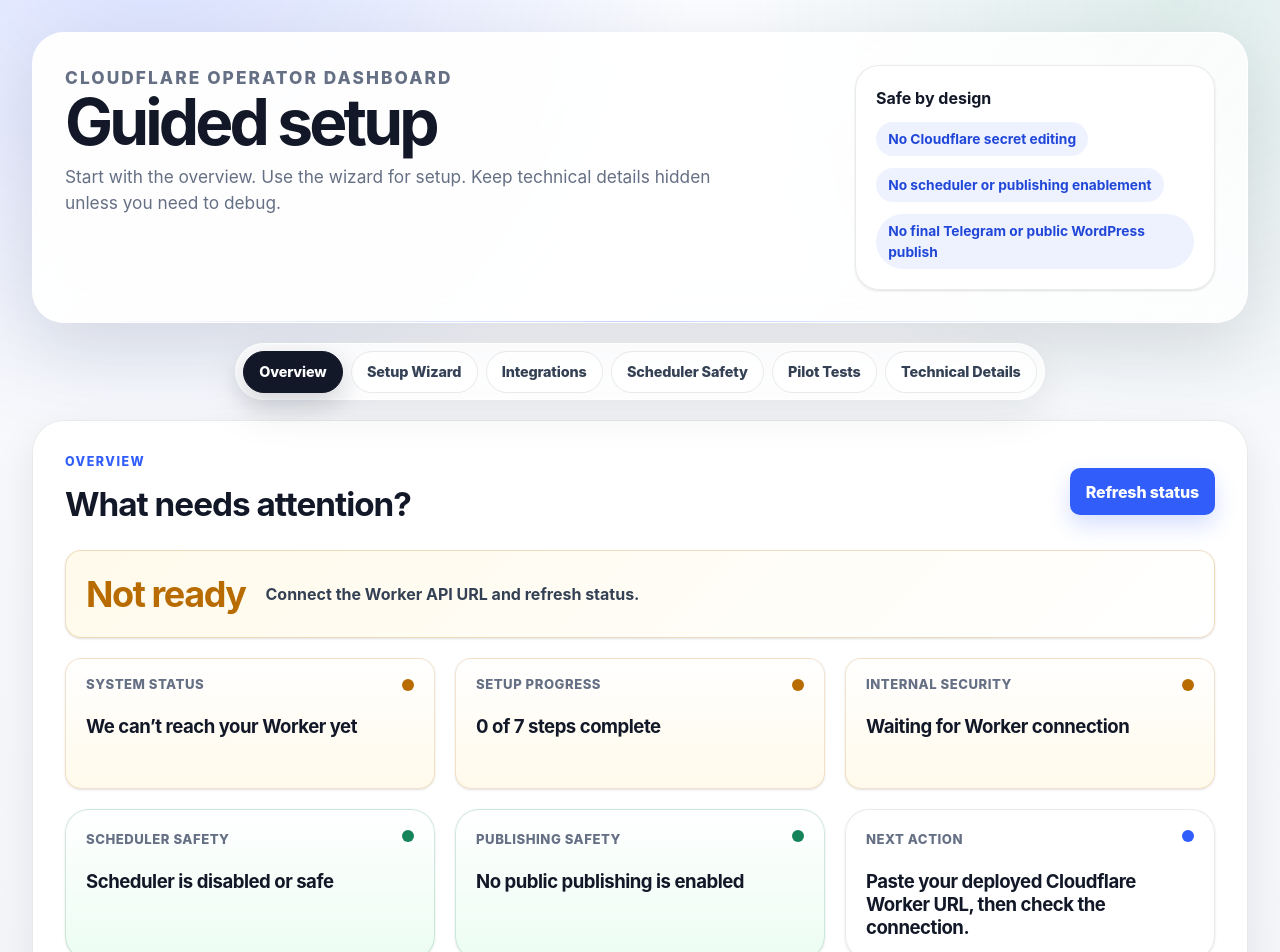
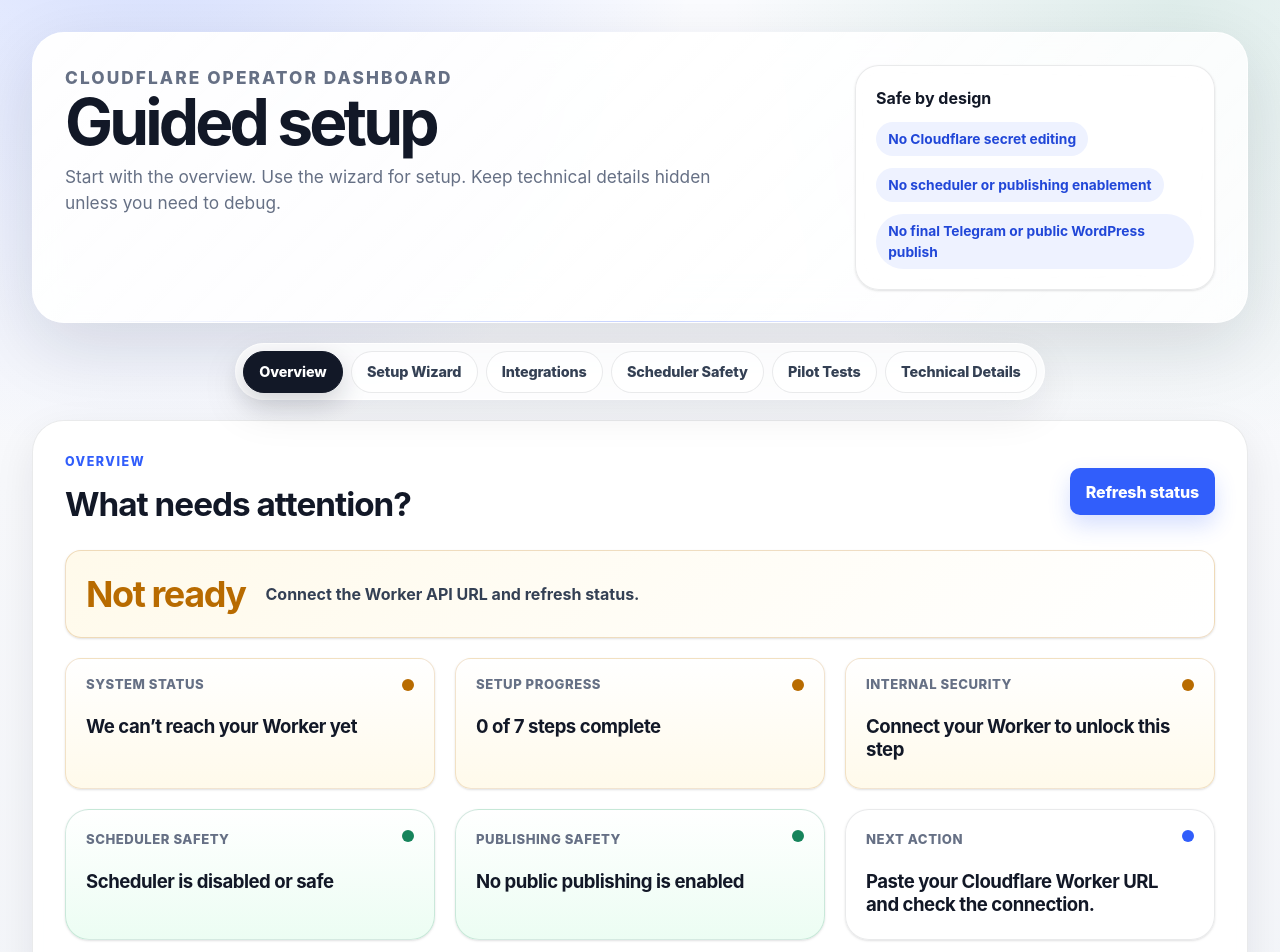
Before and after one commit to pourebadi/ai-curation-publisher-agent, a React (Vite) app in the folder apps/dashboard/: page / in a window 1280 px wide. Shown: the top 952 px of the page. Built offline with nearby package versions, Linux system fonts and the light colour scheme.

Commit message:
fix: lock setup wizard steps until worker connection

```diff
--- a/apps/dashboard/src/App.tsx
+++ b/apps/dashboard/src/App.tsx
@@ -82,11 +82,12 @@
   const legacyChecklist = useMemo(() => buildChecklist(bundle), [bundle]);
   const setupCenter = useMemo(() => deriveSetupCenter(bundle, settings.hasInternalCredential), [bundle, settings.hasInternalCredential]);
   const wizardSteps = useMemo(() => buildWizardSteps(setupCenter, settings, bundle), [setupCenter, settings, bundle]);
-  const currentStep = wizardSteps[wizardStepIndex] ?? wizardSteps[0];
   const completedSteps = wizardSteps.filter((step) => step.status === "Ready").length;
   const progressPercent = Math.round((completedSteps / wizardSteps.length) * 100);
   const internalReady = settings.hasInternalCredential;
   const workerReady = wizardSteps[0]?.status === "Ready";
+  const activeWizardStepIndex = !workerReady && wizardStepIndex > 0 ? 0 : wizardStepIndex;
+  const currentStep = wizardSteps[activeWizardStepIndex] ?? wizardSteps[0];
 
   const recordOperation = useCallback((name: OperationName, ok: boolean, result: JsonValue): void => {
     const safeResult = redactSensitiveJson(result);
@@ -120,6 +121,13 @@
       void refreshStatus();
     }
   }, [refreshStatus, settings.apiBaseUrl]);
+
+  useEffect(() => {
+    if (!workerReady && wizardStepIndex > 0) {
+      setWizardStepIndex(0);
+      setNotice("Complete Worker connection before continuing.");
+    }
+  }, [workerReady, wizardStepIndex]);
 
   function saveSetup(): void {
     saveApiBaseUrl(apiBaseUrlInput);
@@ -232,10 +240,10 @@
           <div className="overviewCards">
             <OverviewCard title="System status" value={bundle.health?.ok === true ? "Worker is online" : "We can’t reach your Worker yet"} tone={bundle.health?.ok === true ? "safe" : "warning"} />
             <OverviewCard title="Setup progress" value={`${completedSteps} of ${wizardSteps.length} steps complete`} tone={completedSteps === wizardSteps.length ? "safe" : "warning"} />
-            <OverviewCard title="Internal security" value={setupCenter.launchSummary.internalSecurity === "Ready" ? "Internal security is configured" : "Waiting for Worker connection"} tone={setupCenter.launchSummary.internalSecurity === "Ready" ? "safe" : "warning"} />
+            <OverviewCard title="Internal security" value={setupCenter.launchSummary.internalSecurity === "Ready" ? "Internal security is configured" : "Connect your Worker to unlock this step"} tone={setupCenter.launchSummary.internalSecurity === "Ready" ? "safe" : "warning"} />
             <OverviewCard title="Scheduler safety" value={setupCenter.scheduler.riskLabel === "Safe" ? "Scheduler is disabled or safe" : "Scheduler needs review"} tone={toneForRisk(setupCenter.scheduler.riskLabel)} />
             <OverviewCard title="Publishing safety" value={setupCenter.launchSummary.publishingSafety === "Safe" ? "No public publishing is enabled" : "Publishing is risky"} tone={setupCenter.launchSummary.publishingSafety === "Safe" ? "safe" : "risky"} />
-            <OverviewCard title="Next action" value={workerReady ? setupCenter.launchSummary.recommendedNextStep : "Paste your deployed Cloudflare Worker URL, then check the connection."} tone="plain" />
+            <OverviewCard title="Next action" value={workerReady ? setupCenter.launchSummary.recommendedNextStep : "Paste your Cloudflare Worker URL and check the connection."} tone="plain" />
           </div>
           <div className="quickActions">
             <button type="button" onClick={() => setActiveTab("wizard")}>Continue setup wizard</button>
@@ -255,13 +263,38 @@
           <div className="progressBar" aria-label="Setup progress"><span style={{ width: `${progressPercent}%` }} /></div>
           <div className="wizardLayout">
             <aside className="stepRail" aria-label="Setup steps">
-              {wizardSteps.map((step, index) => <button type="button" key={step.title} className={index === wizardStepIndex ? "stepButton active" : "stepButton"} onClick={() => setWizardStepIndex(index)}><span>Step {index + 1}</span><strong>{step.title}</strong><em className={`statusPill ${statusClass(step.status)}`}>{step.status}</em></button>)}
+              {wizardSteps.map((step, index) => {
+                const isLocked = !workerReady && index > 0;
+                const isActive = index === activeWizardStepIndex && !isLocked;
+                return (
+                  <button
+                    type="button"
+                    key={step.title}
+                    className={`stepButton${isActive ? " active" : ""}${isLocked ? " locked" : ""}`}
+                    onClick={() => {
+                      if (isLocked) {
+                        setNotice("Complete Worker connection before continuing.");
+                        return;
+                      }
+                      setWizardStepIndex(index);
+                    }}
+                    disabled={isLocked}
+                    aria-disabled={isLocked ? "true" : "false"}
+                    {...(isLocked ? { title: "Complete Worker connection first", style: { opacity: 0.46, cursor: "not-allowed" } } : {})}
+                  >
+                    <span>Step {index + 1}</span>
+                    <strong>{step.title}</strong>
+                    <em className={`statusPill ${isLocked ? "neutral" : statusClass(step.status)}`}>{isLocked ? "Locked" : step.status}</em>
+                    {isLocked && <small className="muted">Complete Worker connection first</small>}
+                  </button>
+                );
+              })}
             </aside>
             <div className="wizardCard">
-              <div className="stepHeader"><span className={`statusPill ${statusClass(currentStep.status)}`}>{currentStep.status}</span><h3>Step {wizardStepIndex + 1}: {currentStep.title}</h3></div>
+              <div className="stepHeader"><span className={`statusPill ${statusClass(currentStep.status)}`}>{currentStep.status}</span><h3>Step {activeWizardStepIndex + 1}: {currentStep.title}</h3></div>
               <p className="helperText">{currentStep.summary}</p>
               <div className="nextAction"><strong>Next action</strong><span>{currentStep.nextAction}</span></div>
-              {renderWizardStep(wizardStepIndex, {
+              {renderWizardStep(activeWizardStepIndex, {
                 setupCenter,
                 settings,
                 apiBaseUrlInput,
@@ -301,10 +334,10 @@
                 runPilotFromInput,
                 workerReady
               })}
-              {wizardStepIndex === 0 && !workerReady && <p className="warning">Paste your deployed Cloudflare Worker URL, then check the connection before continuing.</p>}
+              {activeWizardStepIndex === 0 && !workerReady && <p className="warning">Connect your Worker to continue.</p>}
               <div className="wizardNav">
-                <button type="button" className="secondary" onClick={() => setWizardStepIndex(Math.max(0, wizardStepIndex - 1))} disabled={wizardStepIndex === 0}>Previous step</button>
-                <button type="button" onClick={() => setWizardStepIndex(Math.min(wizardSteps.length - 1, wizardStepIndex + 1))} disabled={wizardStepIndex === wizardSteps.length - 1 || (wizardStepIndex === 0 && !workerReady)}>Next step</button>
+                <button type="button" className="secondary" onClick={() => setWizardStepIndex(Math.max(0, activeWizardStepIndex - 1))} disabled={activeWizardStepIndex === 0}>Previous step</button>
+                <button type="button" onClick={() => setWizardStepIndex(Math.min(wizardSteps.length - 1, activeWizardStepIndex + 1))} disabled={activeWizardStepIndex === wizardSteps.length - 1 || (activeWizardStepIndex === 0 && !workerReady)}>Next step</button>
               </div>
             </div>
           </div>
@@ -315,9 +348,9 @@
         <section className="tabPanel" aria-labelledby="integrations-heading">
           <div className="sectionTitle"><div><p className="eyebrow">Integrations</p><h2 id="integrations-heading">Optional setup</h2></div></div>
           <nav className="subTabs" aria-label="Integration tabs">{integrationTabs.map((tab) => <button type="button" key={tab.id} className={activeIntegration === tab.id ? "active" : "secondary"} onClick={() => setActiveIntegration(tab.id)}>{tab.label}</button>)}</nav>
-          {activeIntegration === "telegram" && <IntegrationPanel title="Telegram review" status={integrationStatus(setupCenter.telegram, ["TELEGRAM_BOT_TOKEN", "TELEGRAM_REVIEW_CHAT_ID", "TELEGRAM_REAL_REVIEW_ENABLED"])} items={workerReady ? setupCenter.telegram : []} instructions={workerReady ? "Configure Telegram values manually in Cloudflare. Use review dry-run only when you intentionally enabled review mode." : "Waiting for Worker connection"} advanced={<DetailList items={setupCenter.telegram} />} action={<TelegramAction telegramText={telegramText} setTelegramText={setTelegramText} telegramSourceUrl={telegramSourceUrl} setTelegramSourceUrl={setTelegramSourceUrl} internalReady={internalReady && workerReady} busy={busy} runOperation={runOperation} client={client} />} />}
-          {activeIntegration === "wordpress" && <IntegrationPanel title="WordPress draft" status={integrationStatus(setupCenter.wordpress, ["WORDPRESS_BASE_URL", "WORDPRESS_USERNAME", "WORDPRESS_APPLICATION_PASSWORD", "WORDPRESS_REAL_DRY_RUN_ENABLED"])} items={workerReady ? setupCenter.wordpress : []} instructions={workerReady ? "Keep WordPress output draft-only. Configure values manually in Cloudflare before running a draft dry-run." : "Waiting for Worker connection"} advanced={<DetailList items={setupCenter.wordpress} />} action={<WordPressAction wordpressTitle={wordpressTitle} setWordpressTitle={setWordpressTitle} wordpressContent={wordpressContent} setWordpressContent={setWordpressContent} wordpressSourceUrl={wordpressSourceUrl} setWordpressSourceUrl={setWordpressSourceUrl} internalReady={internalReady && workerReady} busy={busy} runOperation={runOperation} client={client} />} />}
-          {activeIntegration === "firecrawl" && <IntegrationPanel title="Firecrawl sandbox" status={integrationStatus(setupCenter.firecrawl, ["PROVIDERS_MODE", "ENABLE_FIRECRAWL_PROVIDER", "FIRECRAWL_API_KEY"])} items={workerReady ? setupCenter.firecrawl : []} instructions={workerReady ? "Firecrawl is optional and may call an external service only if backend settings are manually enabled." : "Waiting for Worker connection"} advanced={<DetailList items={setupCenter.firecrawl} />} action={<FirecrawlAction firecrawlUrl={firecrawlUrl} setFirecrawlUrl={setFirecrawlUrl} confirmFirecrawl={confirmFirecrawl} setConfirmFirecrawl={setConfirmFirecrawl} internalReady={internalReady && workerReady} busy={busy} runOperation={runOperation} client={client} />} />}
+          {activeIntegration === "telegram" && <IntegrationPanel title="Telegram review" status={integrationStatus(setupCenter.telegram, ["TELEGRAM_BOT_TOKEN", "TELEGRAM_REVIEW_CHAT_ID", "TELEGRAM_REAL_REVIEW_ENABLED"])} items={workerReady ? setupCenter.telegram : []} instructions={workerReady ? "Configure Telegram values manually in Cloudflare. Use review dry-run only when you intentionally enabled review mode." : "Connect your Worker to unlock setup details."} advanced={<DetailList items={setupCenter.telegram} />} action={<TelegramAction telegramText={telegramText} setTelegramText={setTelegramText} telegramSourceUrl={telegramSourceUrl} setTelegramSourceUrl={setTelegramSourceUrl} internalReady={internalReady && workerReady} busy={busy} runOperation={runOperation} client={client} />} />}
+          {activeIntegration === "wordpress" && <IntegrationPanel title="WordPress draft" status={integrationStatus(setupCenter.wordpress, ["WORDPRESS_BASE_URL", "WORDPRESS_USERNAME", "WORDPRESS_APPLICATION_PASSWORD", "WORDPRESS_REAL_DRY_RUN_ENABLED"])} items={workerReady ? setupCenter.wordpress : []} instructions={workerReady ? "Keep WordPress output draft-only. Configure values manually in Cloudflare before running a draft dry-run." : "Connect your Worker to unlock setup details."} advanced={<DetailList items={setupCenter.wordpress} />} action={<WordPressAction wordpressTitle={wordpressTitle} setWordpressTitle={setWordpressTitle} wordpressContent={wordpressContent} setWordpressContent={setWordpressContent} wordpressSourceUrl={wordpressSourceUrl} setWordpressSourceUrl={setWordpressSourceUrl} internalReady={internalReady && workerReady} busy={busy} runOperation={runOperation} client={client} />} />}
+          {activeIntegration === "firecrawl" && <IntegrationPanel title="Firecrawl sandbox" status={integrationStatus(setupCenter.firecrawl, ["PROVIDERS_MODE", "ENABLE_FIRECRAWL_PROVIDER", "FIRECRAWL_API_KEY"])} items={workerReady ? setupCenter.firecrawl : []} instructions={workerReady ? "Firecrawl is optional and may call an external service only if backend settings are manually enabled." : "Connect your Worker to unlock setup details."} advanced={<DetailList items={setupCenter.firecrawl} />} action={<FirecrawlAction firecrawlUrl={firecrawlUrl} setFirecrawlUrl={setFirecrawlUrl} confirmFirecrawl={confirmFirecrawl} setConfirmFirecrawl={setConfirmFirecrawl} internalReady={internalReady && workerReady} busy={busy} runOperation={runOperation} client={client} />} />}
         </section>
       )}
 
@@ -344,7 +377,7 @@
       {activeTab === "pilot" && (
         <section className="tabPanel" aria-labelledby="pilot-heading">
           <div className="sectionTitle"><div><p className="eyebrow">Pilot Tests</p><h2 id="pilot-heading">Run safe checks one step at a time</h2></div></div>
-          <p className="helperText">{workerReady ? "Readiness-only is the default safe action. Real-ish pilot steps require explicit confirmation and backend configuration." : "Waiting for Worker connection"}</p>
+          <p className="helperText">{workerReady ? "Readiness-only is the default safe action. Real-ish pilot steps require explicit confirmation and backend configuration." : "Connect your Worker to unlock pilot tests."}</p>
           <div className="buttonRow"><button type="button" onClick={() => void runOperation("pilot_readiness", () => client.runPilot({}))} disabled={!internalReady || !workerReady || busy !== undefined}>Run readiness-only pilot</button></div>
           <div className="pilotCards">
             <PilotStep title="Firecrawl" checked={pilotInput.runFirecrawl === true} confirmed={confirmFirecrawl} onChecked={(checked) => setPilotInput({ ...pilotInput, runFirecrawl: checked })} onConfirmed={setConfirmFirecrawl} warning="May call Firecrawl if backend is enabled/configured." />
@@ -424,17 +457,17 @@
 
 function buildWizardSteps(setupCenter: SetupCenterModel, settings: DashboardSettings, bundle: StatusBundle): WizardStep[] {
   const workerStatus = settings.apiBaseUrl.length === 0 ? "Not started" : setupCenter.workerConnection.tone === "safe" ? "Ready" : "Needs action";
-  const waitingStep = { status: "Not started" as const, summary: "Waiting for Worker connection", nextAction: "Finish Step 1 first." };
+  const lockedStep = { status: "Not started" as const, summary: "Connect your Worker to unlock this step.", nextAction: "Complete Worker connection first." };
 
   if (workerStatus !== "Ready") {
     return [
-      { title: "Worker connection", status: workerStatus, summary: "We can’t reach your Worker yet.", nextAction: "Paste your deployed Cloudflare Worker URL, then check the connection." },
-      { title: "Internal security", ...waitingStep },
-      { title: "Telegram review setup", ...waitingStep },
-      { title: "WordPress draft setup", ...waitingStep },
-      { title: "Firecrawl setup", ...waitingStep },
-      { title: "Controlled pilot", ...waitingStep },
-      { title: "Launch readiness", ...waitingStep }
+      { title: "Worker connection", status: workerStatus, summary: "We can’t reach your Worker yet.", nextAction: "Paste your Cloudflare Worker URL and check the connection." },
+      { title: "Internal security", ...lockedStep },
+      { title: "Telegram review setup", ...lockedStep },
+      { title: "WordPress draft setup", ...lockedStep },
+      { title: "Firecrawl setup", ...lockedStep },
+      { title: "Controlled pilot", ...lockedStep },
+      { title: "Launch readiness", ...lockedStep }
     ];
   }
 
@@ -458,7 +491,7 @@
 
 function renderWizardStep(index: number, props: WizardRenderProps): JSX.Element {
   if (index > 0 && !props.workerReady) return <WaitingForWorker />;
-  if (index === 0) return <div className="stepContent"><div className={`statusCallout ${props.workerReady ? "safe" : "warning"}`}><strong>{props.workerReady ? "Worker is online" : "We can’t reach your Worker yet."}</strong><p>{props.workerReady ? "This dashboard can talk to your deployed Cloudflare Worker." : "Paste your deployed Cloudflare Worker URL, then check the connection."}</p></div><label>Cloudflare Worker URL<input value={props.apiBaseUrlInput} onChange={(event) => props.setApiBaseUrlInput(event.target.value)} placeholder="https://ai-curation-publisher-agent.yourname.workers.dev" /></label><p className="muted">Example: https://ai-curation-publisher-agent.yourname.workers.dev</p><div className="buttonRow"><button type="button" onClick={() => void props.saveAndCheckConnection()} disabled={props.busy !== undefined || props.apiBaseUrlInput.trim().length === 0}>Save and check connection</button></div></div>;
+  if (index === 0) return <div className="stepContent"><div className={`statusCallout ${props.workerReady ? "safe" : "warning"}`}><strong>{props.workerReady ? "Worker is online" : "We can’t reach your Worker yet."}</strong><p>{props.workerReady ? "This dashboard can talk to your deployed Cloudflare Worker." : "Paste your Cloudflare Worker URL and check the connection."}</p></div><label>Cloudflare Worker URL<input value={props.apiBaseUrlInput} onChange={(event) => props.setApiBaseUrlInput(event.target.value)} placeholder="https://ai-curation-publisher-agent.yourname.workers.dev" /></label><p className="muted">Example: https://ai-curation-publisher-agent.yourname.workers.dev</p><div className="buttonRow"><button type="button" onClick={() => void props.saveAndCheckConnection()} disabled={props.busy !== undefined || props.apiBaseUrlInput.trim().length === 0}>Save and check connection</button></div></div>;
   if (index === 1) return <div className="stepContent"><StatusCallout status={props.setupCenter.internalSecurity} /><p className="muted">Set <code>INTERNAL_API_SECRET</code> in Cloudflare Worker Secrets. Enter the same value locally here. The dashboard will not display it later.</p><label>Internal API credential<input value={props.credentialInput} onChange={(event) => props.setCredentialInput(event.target.value)} type="password" /></label><label className="checkRow"><input type="checkbox" checked={props.rememberCredential} onChange={(event) => props.setRememberCredential(event.target.checked)} />Remember in this browser</label><div className="buttonRow"><button type="button" onClick={props.saveSetup}>Save credential locally</button><button type="button" className="secondary" onClick={props.clearAllSettings}>Clear saved settings</button><button type="button" onClick={() => void props.runOperation("internal_auth_probe", () => props.client.runInternalAuthProbe())} disabled={!props.internalReady || props.busy !== undefined}>Check auth</button></div></div>;
   if (index === 2) return <div className="stepContent"><IntegrationPanel title="Telegram review" status={integrationStatus(props.setupCenter.telegram, ["TELEGRAM_BOT_TOKEN", "TELEGRAM_REVIEW_CHAT_ID", "TELEGRAM_REAL_REVIEW_ENABLED"])} items={props.setupCenter.telegram} instructions="Configure bot and review chat manually in Cloudflare. Keep final publishing disabled." advanced={<DetailList items={props.setupCenter.telegram} />} action={<TelegramAction telegramText={props.telegramText} setTelegramText={props.setTelegramText} telegramSourceUrl={props.telegramSourceUrl} setTelegramSourceUrl={props.setTelegramSourceUrl} internalReady={props.internalReady} busy={props.busy} runOperation={props.runOperation} client={props.client} />} /></div>;
   if (index === 3) return <div className="stepContent"><IntegrationPanel title="WordPress draft" status={integrationStatus(props.setupCenter.wordpress, ["WORDPRESS_BASE_URL", "WORDPRESS_USERNAME", "WORDPRESS_APPLICATION_PASSWORD", "WORDPRESS_REAL_DRY_RUN_ENABLED"])} items={props.setupCenter.wordpress} instructions="Configure WordPress manually. Keep output draft-only." advanced={<DetailList items={props.setupCenter.wordpress} />} action={<WordPressAction wordpressTitle={props.wordpressTitle} setWordpressTitle={props.setWordpressTitle} wordpressContent={props.wordpressContent} setWordpressContent={props.setWordpressContent} wordpressSourceUrl={props.wordpressSourceUrl} setWordpressSourceUrl={props.setWordpressSourceUrl} internalReady={props.internalReady} busy={props.busy} runOperation={props.runOperation} client={props.client} />} /></div>;
@@ -468,7 +501,7 @@
 }
 
 function WaitingForWorker(): JSX.Element {
-  return <div className="statusCallout warning"><strong>Waiting for Worker connection</strong><p>Finish Step 1 first. Once the Worker is reachable, this step will show the right setup instructions.</p></div>;
+  return <div className="statusCallout warning"><strong>Complete Worker connection first</strong><p>Connect your Worker to unlock this step.</p></div>;
 }
 
 type WizardRenderProps = {
```
